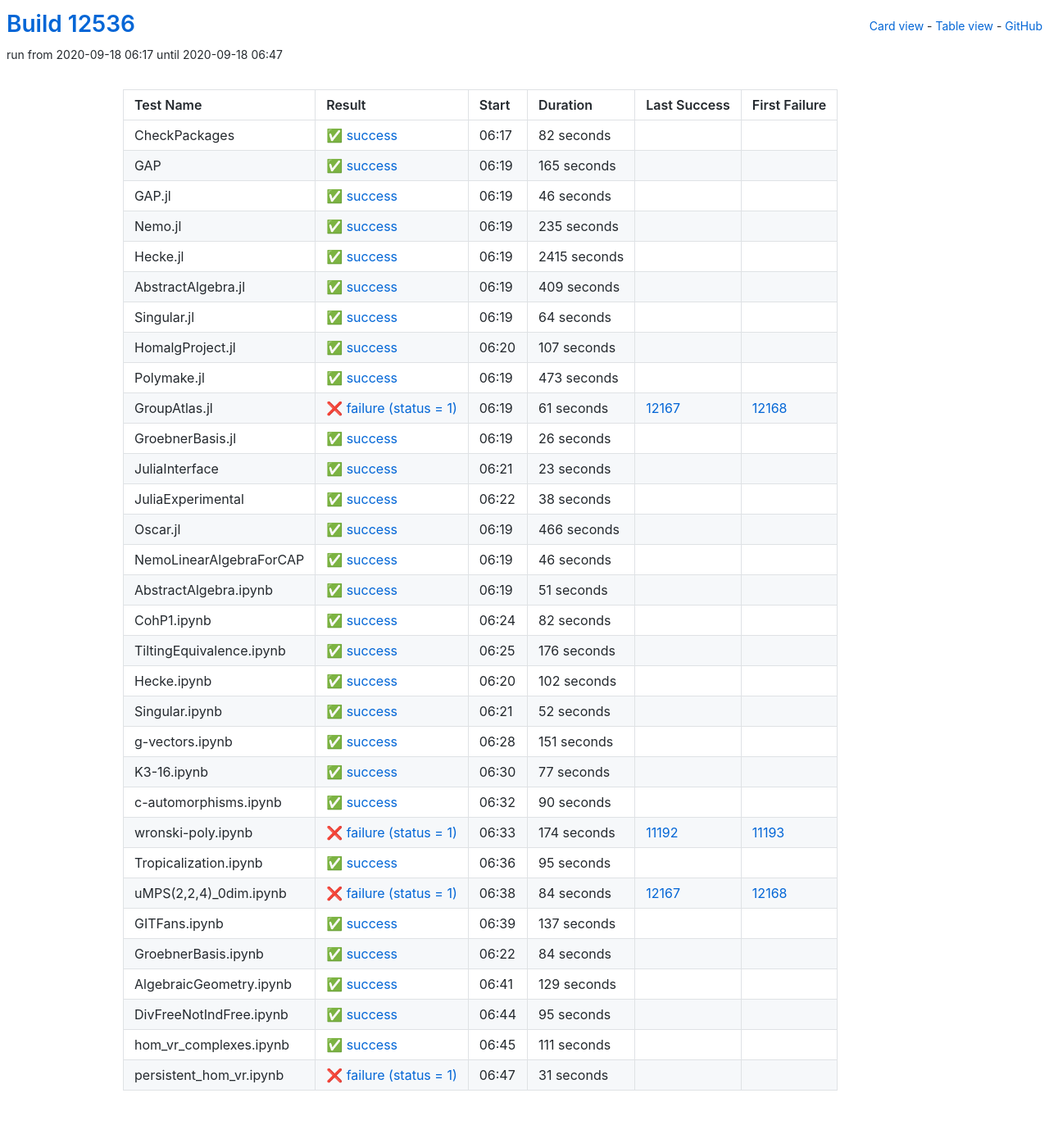
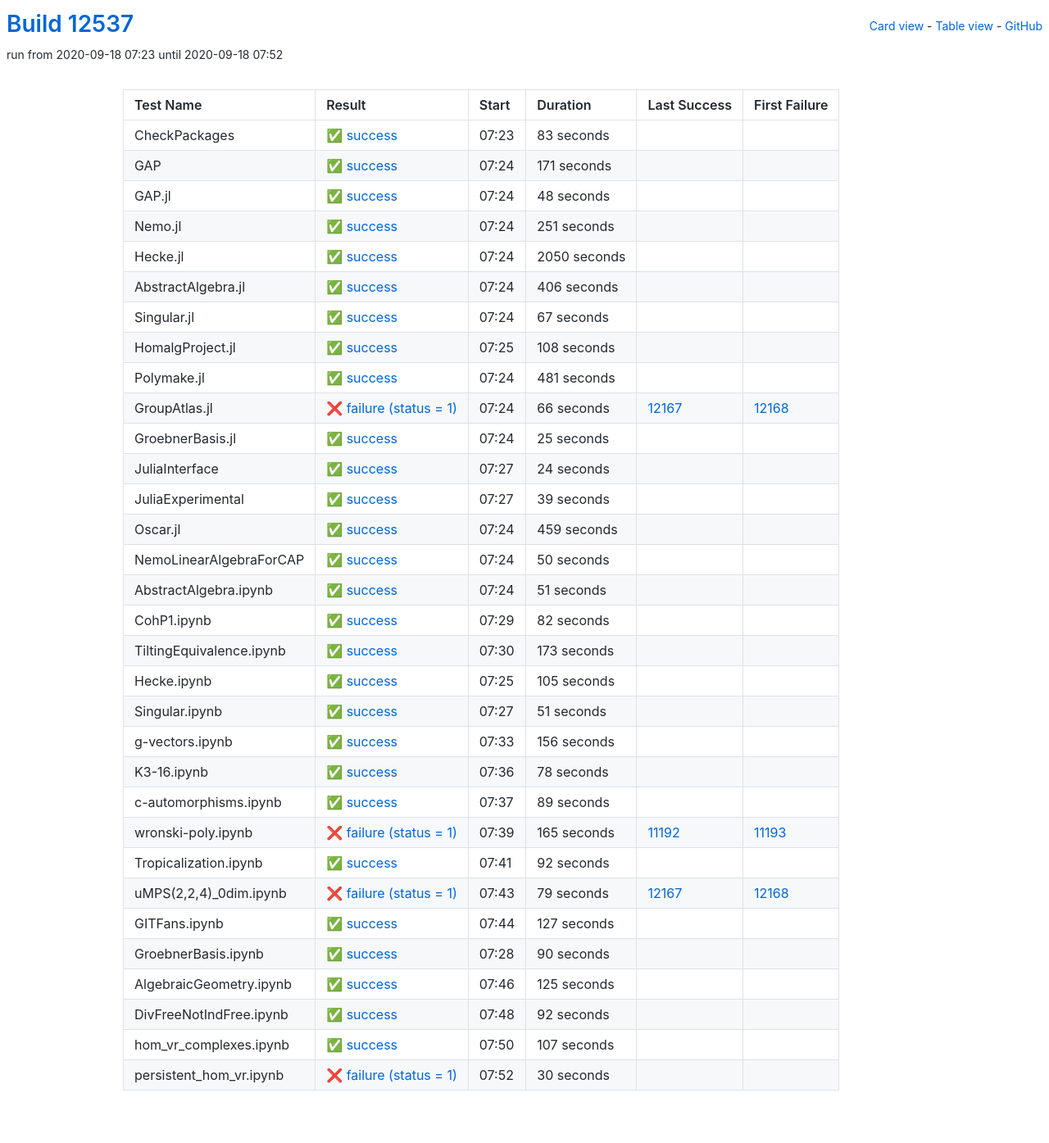
Before and after one commit to oscar-system/oscar-ci-status, a Jekyll site: the page built from table.html, in a window 1280 px wide. Shown: the whole page at 82% size. Built offline with Jekyll 4.4.1, drawn with Linux system fonts in a browser that asks for light colours.

Commit message:
Build #12537

```diff
--- a/_data/ci.yml
+++ b/_data/ci.yml
@@ -1,6 +1,6 @@
 ---
-build: 12536
-build_url: https://oscarci.mathematik.uni-kl.de/job/oscar/12536/
+build: 12537
+build_url: https://oscarci.mathematik.uni-kl.de/job/oscar/12537/
 job: oscar
 organization: oscar-system
 repo: oscar-ci-status
@@ -8,188 +8,188 @@
 tests:
 - name: CheckPackages
   id: checkpackages
-  log: https://oscarci.mathematik.uni-kl.de/job/oscar/12536/artifact/logs/build-12536/CheckPackages.log
-  start: 2020-09-18 06:17
+  log: https://oscarci.mathematik.uni-kl.de/job/oscar/12537/artifact/logs/build-12537/CheckPackages.log
+  start: 2020-09-18 07:23
   success: true
   exitcode: 0
   status: success
-  duration: 82
+  duration: 83
   last_success: false
   last_success_url:
   first_failure: false
   first_failure_url:
 - name: GAP
   id: gap
-  log: https://oscarci.mathematik.uni-kl.de/job/oscar/12536/artifact/logs/build-12536/GAP.log
-  start: 2020-09-18 06:19
+  log: https://oscarci.mathematik.uni-kl.de/job/oscar/12537/artifact/logs/build-12537/GAP.log
+  start: 2020-09-18 07:24
   success: true
   exitcode: 0
   status: success
-  duration: 165
+  duration: 171
   last_success: false
   last_success_url:
   first_failure: false
   first_failure_url:
 - name: GAP.jl
   id: gap-jl
-  log: https://oscarci.mathematik.uni-kl.de/job/oscar/12536/artifact/logs/build-12536/GAP.jl.log
-  start: 2020-09-18 06:19
+  log: https://oscarci.mathematik.uni-kl.de/job/oscar/12537/artifact/logs/build-12537/GAP.jl.log
+  start: 2020-09-18 07:24
   success: true
   exitcode: 0
   status: success
-  duration: 46
+  duration: 48
   last_success: false
   last_success_url:
   first_failure: false
   first_failure_url:
 - name: Nemo.jl
   id: nemo-jl
-  log: https://oscarci.mathematik.uni-kl.de/job/oscar/12536/artifact/logs/build-12536/Nemo.jl.log
-  start: 2020-09-18 06:19
+  log: https://oscarci.mathematik.uni-kl.de/job/oscar/12537/artifact/logs/build-12537/Nemo.jl.log
+  start: 2020-09-18 07:24
   success: true
   exitcode: 0
   status: success
-  duration: 235
+  duration: 251
   last_success: false
   last_success_url:
   first_failure: false
   first_failure_url:
 - name: Hecke.jl
   id: hecke-jl
-  log: https://oscarci.mathematik.uni-kl.de/job/oscar/12536/artifact/logs/build-12536/Hecke.jl.log
-  start: 2020-09-18 06:19
+  log: https://oscarci.mathematik.uni-kl.de/job/oscar/12537/artifact/logs/build-12537/Hecke.jl.log
+  start: 2020-09-18 07:24
   success: true
   exitcode: 0
   status: success
-  duration: 2415
+  duration: 2050
   last_success: false
   last_success_url:
   first_failure: false
   first_failure_url:
 - name: AbstractAlgebra.jl
   id: abstractalgebra-jl
-  log: https://oscarci.mathematik.uni-kl.de/job/oscar/12536/artifact/logs/build-12536/AbstractAlgebra.jl.log
-  start: 2020-09-18 06:19
+  log: https://oscarci.mathematik.uni-kl.de/job/oscar/12537/artifact/logs/build-12537/AbstractAlgebra.jl.log
+  start: 2020-09-18 07:24
   success: true
   exitcode: 0
   status: success
-  duration: 409
+  duration: 406
   last_success: false
   last_success_url:
   first_failure: false
   first_failure_url:
 - name: Singular.jl
   id: singular-jl
-  log: https://oscarci.mathematik.uni-kl.de/job/oscar/12536/artifact/logs/build-12536/Singular.jl.log
-  start: 2020-09-18 06:19
+  log: https://oscarci.mathematik.uni-kl.de/job/oscar/12537/artifact/logs/build-12537/Singular.jl.log
+  start: 2020-09-18 07:24
   success: true
   exitcode: 0
   status: success
-  duration: 64
+  duration: 67
   last_success: false
   last_success_url:
   first_failure: false
   first_failure_url:
 - name: HomalgProject.jl
   id: homalgproject-jl
-  log: https://oscarci.mathematik.uni-kl.de/job/oscar/12536/artifact/logs/build-12536/HomalgProject.jl.log
-  start: 2020-09-18 06:20
+  log: https://oscarci.mathematik.uni-kl.de/job/oscar/12537/artifact/logs/build-12537/HomalgProject.jl.log
+  start: 2020-09-18 07:25
   success: true
   exitcode: 0
   status: success
-  duration: 107
+  duration: 108
   last_success: false
   last_success_url:
   first_failure: false
   first_failure_url:
 - name: Polymake.jl
   id: polymake-jl
-  log: https://oscarci.mathematik.uni-kl.de/job/oscar/12536/artifact/logs/build-12536/Polymake.jl.log
-  start: 2020-09-18 06:19
+  log: https://oscarci.mathematik.uni-kl.de/job/oscar/12537/artifact/logs/build-12537/Polymake.jl.log
+  start: 2020-09-18 07:24
   success: true
   exitcode: 0
   status: success
-  duration: 473
+  duration: 481
   last_success: false
   last_success_url:
   first_failure: false
   first_failure_url:
 - name: GroupAtlas.jl
   id: groupatlas-jl
-  log: https://oscarci.mathematik.uni-kl.de/job/oscar/12536/artifact/logs/build-12536/GroupAtlas.jl.log
-  start: 2020-09-18 06:19
+  log: https://oscarci.mathematik.uni-kl.de/job/oscar/12537/artifact/logs/build-12537/GroupAtlas.jl.log
+  start: 2020-09-18 07:24
   success: false
   exitcode: 1
   status: failure
-  duration: 61
+  duration: 66
   last_success: 12167
   last_success_url: https://oscarci.mathematik.uni-kl.de/job/oscar/12167/
   first_failure: 12168
   first_failure_url: https://oscarci.mathematik.uni-kl.de/job/oscar/12168/
 - name: GroebnerBasis.jl
   id: groebnerbasis-jl
-  log: https://oscarci.mathematik.uni-kl.de/job/oscar/12536/artifact/logs/build-12536/GroebnerBasis.jl.log
-  start: 2020-09-18 06:19
+  log: https://oscarci.mathematik.uni-kl.de/job/oscar/12537/artifact/logs/build-12537/GroebnerBasis.jl.log
+  start: 2020-09-18 07:24
   success: true
   exitcode: 0
   status: success
-  duration: 26
+  duration: 25
   last_success: false
   last_success_url:
   first_failure: false
   first_failure_url:
 - name: JuliaInterface
   id: juliainterface
-  log: https://oscarci.mathematik.uni-kl.de/job/oscar/12536/artifact/logs/build-12536/JuliaInterface.log
-  start: 2020-09-18 06:21
+  log: https://oscarci.mathematik.uni-kl.de/job/oscar/12537/artifact/logs/build-12537/JuliaInterface.log
+  start: 2020-09-18 07:27
   success: true
   exitcode: 0
   status: success
-  duration: 23
+  duration: 24
   last_success: false
   last_success_url:
   first_failure: false
   first_failure_url:
 - name: JuliaExperimental
   id: juliaexperimental
-  log: https://oscarci.mathematik.uni-kl.de/job/oscar/12536/artifact/logs/build-12536/JuliaExperimental.log
-  start: 2020-09-18 06:22
+  log: https://oscarci.mathematik.uni-kl.de/job/oscar/12537/artifact/logs/build-12537/JuliaExperimental.log
+  start: 2020-09-18 07:27
   success: true
   exitcode: 0
   status: success
-  duration: 38
+  duration: 39
   last_success: false
   last_success_url:
   first_failure: false
   first_failure_url:
 - name: Oscar.jl
   id: oscar-jl
-  log: https://oscarci.mathematik.uni-kl.de/job/oscar/12536/artifact/logs/build-12536/Oscar.jl.log
-  start: 2020-09-18 06:19
+  log: https://oscarci.mathematik.uni-kl.de/job/oscar/12537/artifact/logs/build-12537/Oscar.jl.log
+  start: 2020-09-18 07:24
   success: true
   exitcode: 0
   status: success
-  duration: 466
+  duration: 459
   last_success: false
   last_success_url:
   first_failure: false
   first_failure_url:
 - name: NemoLinearAlgebraForCAP
   id: nemolinearalgebraforcap
-  log: https://oscarci.mathematik.uni-kl.de/job/oscar/12536/artifact/logs/build-12536/NemoLinearAlgebraForCAP.log
-  start: 2020-09-18 06:19
+  log: https://oscarci.mathematik.uni-kl.de/job/oscar/12537/artifact/logs/build-12537/NemoLinearAlgebraForCAP.log
+  start: 2020-09-18 07:24
   success: true
   exitcode: 0
   status: success
-  duration: 46
+  duration: 50
   last_success: false
   last_success_url:
   first_failure: false
   first_failure_url:
 - name: AbstractAlgebra.ipynb
   id: abstractalgebra-ipynb
-  log: https://oscarci.mathematik.uni-kl.de/job/oscar/12536/artifact/logs/build-12536/AbstractAlgebra.ipynb.log
-  start: 2020-09-18 06:19
+  log: https://oscarci.mathematik.uni-kl.de/job/oscar/12537/artifact/logs/build-12537/AbstractAlgebra.ipynb.log
+  start: 2020-09-18 07:24
   success: true
   exitcode: 0
   status: success
@@ -200,8 +200,8 @@
   first_failure_url:
 - name: CohP1.ipynb
   id: cohp1-ipynb
-  log: https://oscarci.mathematik.uni-kl.de/job/oscar/12536/artifact/logs/build-12536/CohP1.ipynb.log
-  start: 2020-09-18 06:24
+  log: https://oscarci.mathematik.uni-kl.de/job/oscar/12537/artifact/logs/build-12537/CohP1.ipynb.log
+  start: 2020-09-18 07:29
   success: true
   exitcode: 0
   status: success
@@ -212,68 +212,128 @@
   first_failure_url:
 - name: TiltingEquivalence.ipynb
   id: tiltingequivalence-ipynb
-  log: https://oscarci.mathematik.uni-kl.de/job/oscar/12536/artifact/logs/build-12536/TiltingEquivalence.ipynb.log
-  start: 2020-09-18 06:25
+  log: https://oscarci.mathematik.uni-kl.de/job/oscar/12537/artifact/logs/build-12537/TiltingEquivalence.ipynb.log
+  start: 2020-09-18 07:30
   success: true
   exitcode: 0
   status: success
-  duration: 176
+  duration: 173
   last_success: false
   last_success_url:
   first_failure: false
   first_failure_url:
 - name: Hecke.ipynb
   id: hecke-ipynb
-  log: https://oscarci.mathematik.uni-kl.de/job/oscar/12536/artifact/logs/build-12536/Hecke.ipynb.log
-  start: 2020-09-18 06:20
+  log: https://oscarci.mathematik.uni-kl.de/job/oscar/12537/artifact/logs/build-12537/Hecke.ipynb.log
+  start: 2020-09-18 07:25
   success: true
   exitcode: 0
   status: success
-  duration: 102
+  duration: 105
   last_success: false
   last_success_url:
   first_failure: false
   first_failure_url:
 - name: Singular.ipynb
   id: singular-ipynb
-  log: https://oscarci.mathematik.uni-kl.de/job/oscar/12536/artifact/logs/build-12536/Singular.ipynb.log
-  start: 2020-09-18 06:21
+  log: https://oscarci.mathematik.uni-kl.de/job/oscar/12537/artifact/logs/build-12537/Singular.ipynb.log
+  start: 2020-09-18 07:27
   success: true
   exitcode: 0
   status: success
-  duration: 52
+  duration: 51
   last_success: false
   last_success_url:
   first_failure: false
   first_failure_url:
 - name: g-vectors.ipynb
   id: g-vectors-ipynb
-  log: https://oscarci.mathematik.uni-kl.de/job/oscar/12536/artifact/logs/build-12536/g-vectors.ipynb.log
-  start: 2020-09-18 06:28
+  log: https://oscarci.mathematik.uni-kl.de/job/oscar/12537/artifact/logs/build-12537/g-vectors.ipynb.log
+  start: 2020-09-18 07:33
   success: true
   exitcode: 0
   status: success
-  duration: 151
+  duration: 156
   last_success: false
   last_success_url:
   first_failure: false
   first_failure_url:
 - name: K3-16.ipynb
   id: k3-16-ipynb
-  log: https://oscarci.mathematik.uni-kl.de/job/oscar/12536/artifact/logs/build-12536/K3-16.ipynb.log
-  start: 2020-09-18 06:30
+  log: https://oscarci.mathematik.uni-kl.de/job/oscar/12537/artifact/logs/build-12537/K3-16.ipynb.log
+  start: 2020-09-18 07:36
   success: true
   exitcode: 0
   status: success
-  duration: 77
+  duration: 78
   last_success: false
   last_success_url:
   first_failure: false
   first_failure_url:
 - name: c-automorphisms.ipynb
   id: c-automorphisms-ipynb
-  log: https://oscarci.mathematik.uni-kl.de/job/oscar/12536/artifact/logs/build-12536/c-automorphisms.ipynb.log
-  start: 2020-09-18 06:32
+  log: https://oscarci.mathematik.uni-kl.de/job/oscar/12537/artifact/logs/build-12537/c-automorphisms.ipynb.log
+  start: 2020-09-18 07:37
+  success: true
+  exitcode: 0
+  status: success
+  duration: 89
+  last_success: false
+  last_success_url:
+  first_failure: false
+  first_failure_url:
+- name: wronski-poly.ipynb
+  id: wronski-poly-ipynb
+  log: https://oscarci.mathematik.uni-kl.de/job/oscar/12537/artifact/logs/build-12537/wronski-poly.ipynb.log
+  start: 2020-09-18 07:39
+  success: false
+  exitcode: 1
+  status: failure
+  duration: 165
+  last_success: 11192
+  last_success_url: https://oscarci.mathematik.uni-kl.de/job/oscar/11192/
+  first_failure: 11193
+  first_failure_url: https://oscarci.mathematik.uni-kl.de/job/oscar/11193/
+- name: Tropicalization.ipynb
+  id: tropicalization-ipynb
+  log: https://oscarci.mathematik.uni-kl.de/job/oscar/12537/artifact/logs/build-12537/Tropicalization.ipynb.log
+  start: 2020-09-18 07:41
+  success: true
+  exitcode: 0
+  status: success
+  duration: 92
+  last_success: false
+  last_success_url:
+  first_failure: false
+  first_failure_url:
+- name: uMPS(2,2,4)_0dim.ipynb
+  id: umps-2-2-4-0dim-ipynb
+  log: https://oscarci.mathematik.uni-kl.de/job/oscar/12537/artifact/logs/build-12537/uMPS-2-2-4-_0dim.ipynb.log
+  start: 2020-09-18 07:43
+  success: false
+  exitcode: 1
+  status: failure
+  duration: 79
+  last_success: 12167
+  last_success_url: https://oscarci.mathematik.uni-kl.de/job/oscar/12167/
+  first_failure: 12168
+  first_failure_url: https://oscarci.mathematik.uni-kl.de/job/oscar/12168/
+- name: GITFans.ipynb
+  id: gitfans-ipynb
+  log: https://oscarci.mathematik.uni-kl.de/job/oscar/12537/artifact/logs/build-12537/GITFans.ipynb.log
+  start: 2020-09-18 07:44
+  success: true
+  exitcode: 0
+  status: success
+  duration: 127
+  last_success: false
+  last_success_url:
+  first_failure: false
+  first_failure_url:
+- name: GroebnerBasis.ipynb
+  id: groebnerbasis-ipynb
+  log: https://oscarci.mathematik.uni-kl.de/job/oscar/12537/artifact/logs/build-12537/GroebnerBasis.ipynb.log
+  start: 2020-09-18 07:28
   success: true
   exitcode: 0
   status: success
@@ -282,110 +342,50 @@
   last_success_url:
   first_failure: false
   first_failure_url:
-- name: wronski-poly.ipynb
-  id: wronski-poly-ipynb
-  log: https://oscarci.mathematik.uni-kl.de/job/oscar/12536/artifact/logs/build-12536/wronski-poly.ipynb.log
-  start: 2020-09-18 06:33
-  success: false
-  exitcode: 1
-  status: failure
-  duration: 174
-  last_success: 11192
-  last_success_url: https://oscarci.mathematik.uni-kl.de/job/oscar/11192/
-  first_failure: 11193
-  first_failure_url: https://oscarci.mathematik.uni-kl.de/job/oscar/11193/
-- name: Tropicalization.ipynb
-  id: tropicalization-ipynb
-  log: https://oscarci.mathematik.uni-kl.de/job/oscar/12536/artifact/logs/build-12536/Tropicalization.ipynb.log
-  start: 2020-09-18 06:36
+- name: AlgebraicGeometry.ipynb
+  id: algebraicgeometry-ipynb
+  log: https://oscarci.mathematik.uni-kl.de/job/oscar/12537/artifact/logs/build-12537/AlgebraicGeometry.ipynb.log
+  start: 2020-09-18 07:46
   success: true
   exitcode: 0
   status: success
-  duration: 95
-  last_success: false
-  last_success_url:
-  first_failure: false
-  first_failure_url:
-- name: uMPS(2,2,4)_0dim.ipynb
-  id: umps-2-2-4-0dim-ipynb
-  log: https://oscarci.mathematik.uni-kl.de/job/oscar/12536/artifact/logs/build-12536/uMPS-2-2-4-_0dim.ipynb.log
-  start: 2020-09-18 06:38
-  success: false
-  exitcode: 1
-  status: failure
-  duration: 84
-  last_success: 12167
-  last_success_url: https://oscarci.mathematik.uni-kl.de/job/oscar/12167/
-  first_failure: 12168
-  first_failure_url: https://oscarci.mathematik.uni-kl.de/job/oscar/12168/
-- name: GITFans.ipynb
-  id: gitfans-ipynb
-  log: https://oscarci.mathematik.uni-kl.de/job/oscar/12536/artifact/logs/build-12536/GITFans.ipynb.log
-  start: 2020-09-18 06:39
-  success: true
-  exitcode: 0
-  status: success
-  duration: 137
-  last_success: false
-  last_success_url:
-  first_failure: false
-  first_failure_url:
-- name: GroebnerBasis.ipynb
-  id: groebnerbasis-ipynb
-  log: https://oscarci.mathematik.uni-kl.de/job/oscar/12536/artifact/logs/build-12536/GroebnerBasis.ipynb.log
-  start: 2020-09-18 06:22
-  success: true
-  exitcode: 0
-  status: success
-  duration: 84
-  last_success: false
-  last_success_url:
-  first_failure: false
-  first_failure_url:
-- name: AlgebraicGeometry.ipynb
-  id: algebraicgeometry-ipynb
-  log: https://oscarci.mathematik.uni-kl.de/job/oscar/12536/artifact/logs/build-12536/AlgebraicGeometry.ipynb.log
-  start: 2020-09-18 06:41
-  success: true
-  exitcode: 0
-  status: success
-  duration: 129
+  duration: 125
   last_success: false
   last_success_url:
   first_failure: false
   first_failure_url:
 - name: DivFreeNotIndFree.ipynb
   id: divfreenotindfree-ipynb
-  log: https://oscarci.mathematik.uni-kl.de/job/oscar/12536/artifact/logs/build-12536/DivFreeNotIndFree.ipynb.log
-  start: 2020-09-18 06:44
+  log: https://oscarci.mathematik.uni-kl.de/job/oscar/12537/artifact/logs/build-12537/DivFreeNotIndFree.ipynb.log
+  start: 2020-09-18 07:48
   success: true
   exitcode: 0
   status: success
-  duration: 95
+  duration: 92
   last_success: false
   last_success_url:
   first_failure: false
   first_failure_url:
 - name: hom_vr_complexes.ipynb
   id: hom-vr-complexes-ipynb
-  log: https://oscarci.mathematik.uni-kl.de/job/oscar/12536/artifact/logs/build-12536/hom_vr_complexes.ipynb.log
-  start: 2020-09-18 06:45
+  log: https://oscarci.mathematik.uni-kl.de/job/oscar/12537/artifact/logs/build-12537/hom_vr_complexes.ipynb.log
+  start: 2020-09-18 07:50
   success: true
   exitcode: 0
   status: success
-  duration: 111
+  duration: 107
   last_success: false
   last_success_url:
   first_failure: false
   first_failure_url:
 - name: persistent_hom_vr.ipynb
   id: persistent-hom-vr-ipynb
-  log: https://oscarci.mathematik.uni-kl.de/job/oscar/12536/artifact/logs/build-12536/persistent_hom_vr.ipynb.log
-  start: 2020-09-18 06:47
+  log: https://oscarci.mathematik.uni-kl.de/job/oscar/12537/artifact/logs/build-12537/persistent_hom_vr.ipynb.log
+  start: 2020-09-18 07:52
   success: false
   exitcode: 1
   status: failure
-  duration: 31
+  duration: 30
   last_success: false
   last_success_url:
   first_failure: false
```
Also changed, not shown: README.md.
